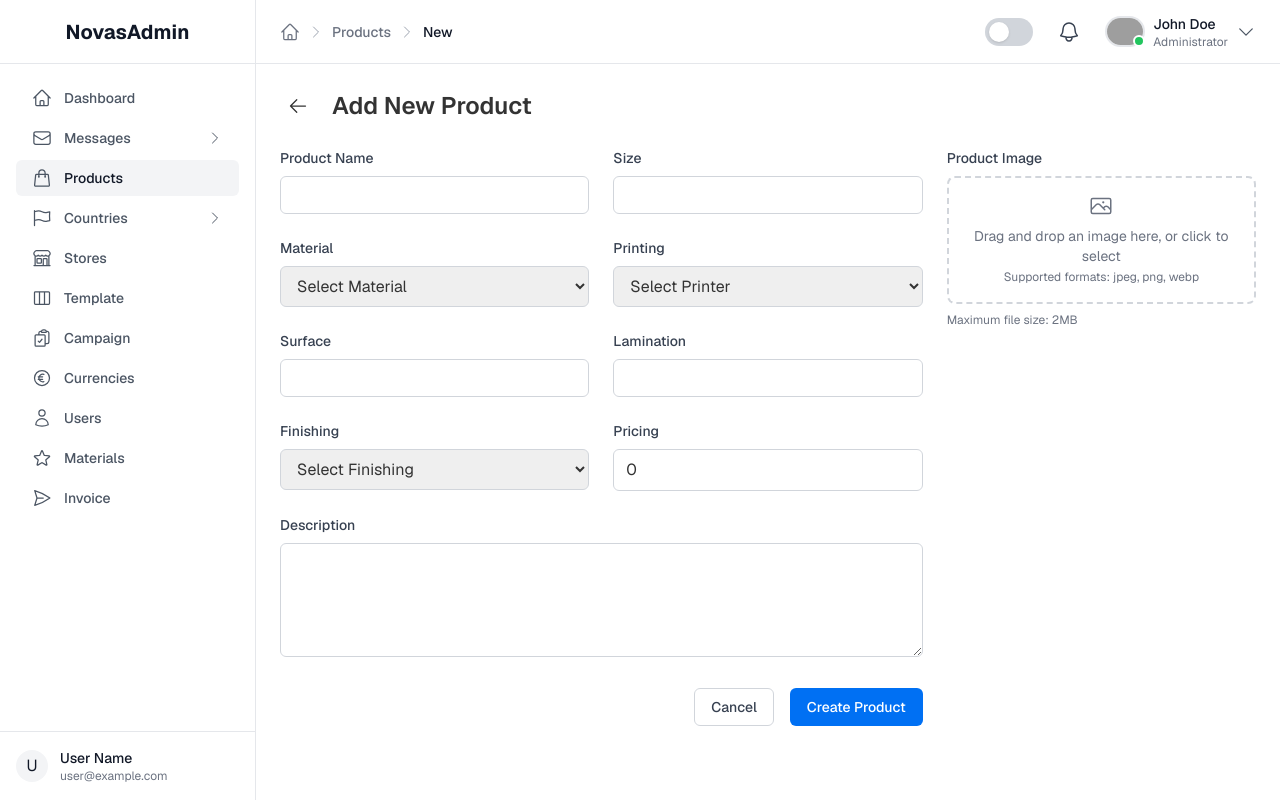
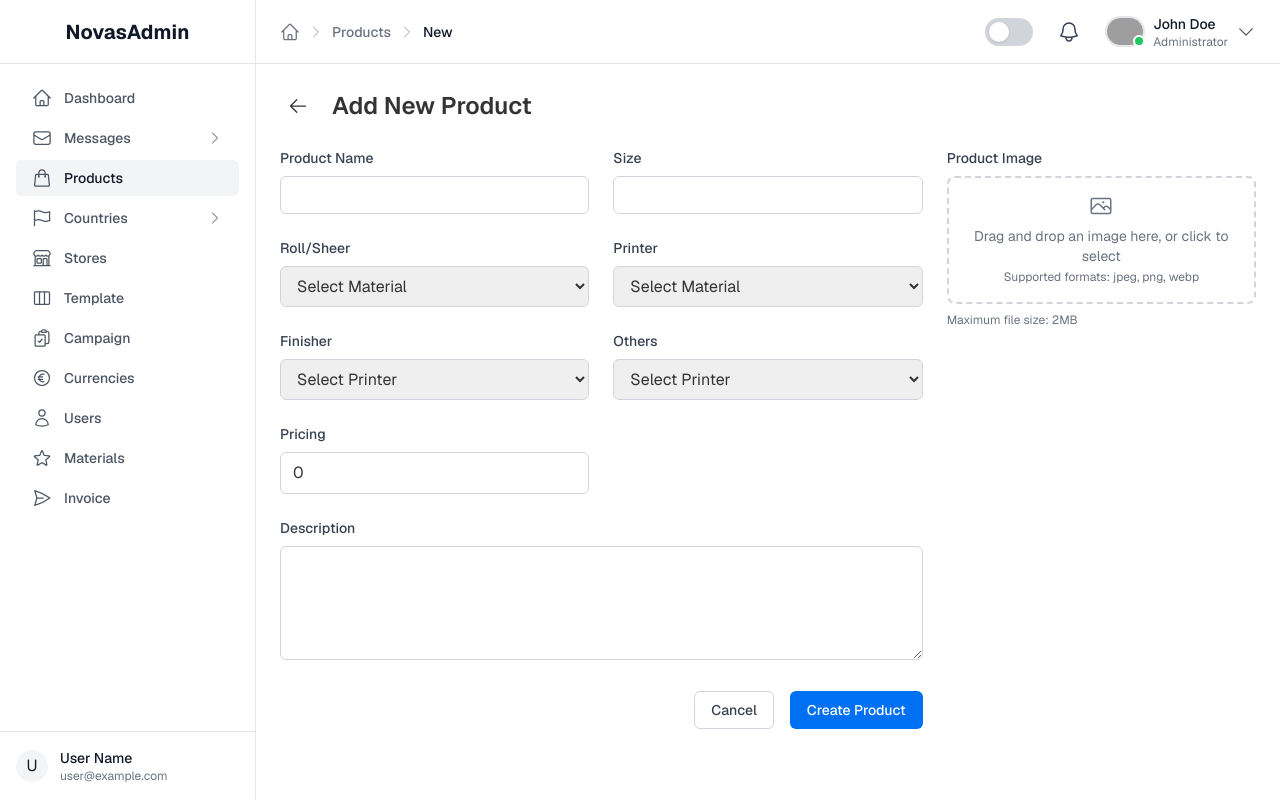
Before and after one commit to einfoengine/novasadmin, a Next.js app: page /products/new in a window 1280 px wide. Built offline with nearby package versions, Linux system fonts and the light colour scheme; grey boxes are pictures that could not be loaded.

Commit message:
Reguild add product in progress.

```diff
--- a/public/data/materisls.json
+++ b/public/data/materials.json
@@ -4,450 +4,450 @@
         "id": "MAT001",
         "name": "Premium Glossy Paper Roll",
         "materialSegment": "roll",
-        "materialType": "roll",
+        "materialType": "roll-to-roll",
         "description": "High-quality glossy paper roll for premium printing",
         "size": "300, 50",
-        "color": "",
+        "color": "White",
         "price": "100"
       },
       {
         "id": "MAT002",
         "name": "Matte Paper Roll",
         "materialSegment": "roll",
-        "materialType": "roll",
+        "materialType": "flatbed",
         "description": "Professional matte finish paper roll",
         "size": "300, 50",
-        "color": "",
+        "color": "White",
         "price": "100"
       },
       {
         "id": "MAT003",
         "name": "Vinyl Roll",
         "materialSegment": "roll",
-        "materialType": "roll",
+        "materialType": "roll-to-roll",
         "description": "Durable vinyl material for outdoor applications",
         "size": "300, 50",
-        "color": "",
+        "color": "White",
         "price": "100"
       },
       {
         "id": "MAT004",
         "name": "Canvas Roll",
         "materialSegment": "roll",
-        "materialType": "roll",
+        "materialType": "roll-to-roll",
         "description": "Artist-grade canvas for fine art printing",
         "size": "300, 50",
-        "color": "",
+        "color": "Natural",
         "price": "100"
       },
       {
         "id": "MAT005",
         "name": "Banner Material Roll",
         "materialSegment": "roll",
-        "materialType": "roll",
+        "materialType": "roll-to-roll",
         "description": "Heavy-duty banner material for large format printing",
         "size": "300, 50",
-        "color": "",
+        "color": "White",
         "price": "100"
       },
       {
         "id": "MAT006",
         "name": "Backlit Film Roll",
         "materialSegment": "roll",
-        "materialType": "roll",
+        "materialType": "roll-to-roll",
         "description": "Translucent film for backlit displays",
         "size": "300, 50",
-        "color": "",
+        "color": "White",
         "price": "100"
       },
       {
         "id": "MAT007",
         "name": "Self-Adhesive Vinyl Roll",
         "materialSegment": "roll",
-        "materialType": "roll",
+        "materialType": "roll-to-roll",
         "description": "Premium self-adhesive vinyl for vehicle wraps",
         "size": "300, 50",
-        "color": "",
+        "color": "White",
         "price": "100"
       },
       {
         "id": "MAT008",
         "name": "Textile Roll",
         "materialSegment": "roll",
-        "materialType": "roll",
+        "materialType": "roll-to-roll",
         "description": "Fabric material for soft signage",
         "size": "300, 50",
-        "color": "",
+        "color": "White",
         "price": "100"
       },
       {
         "id": "MAT009",
         "name": "Photo Paper Roll",
         "materialSegment": "roll",
-        "materialType": "roll",
+        "materialType": "roll-to-roll",
         "description": "Professional photo paper for high-resolution printing",
         "size": "300, 50",
-        "color": "",
+        "color": "White",
         "price": "100"
       },
       {
         "id": "MAT010",
         "name": "Wallpaper Roll",
         "materialSegment": "roll",
-        "materialType": "roll",
+        "materialType": "roll-to-roll",
         "description": "Custom wallpaper material for interior decoration",
         "size": "300, 50",
-        "color": "",
+        "color": "White",
         "price": "100"
       },
       {
         "id": "MAT011",
         "name": "Premium Card Stock Sheet",
         "materialSegment": "sheet",
-        "materialType": "roll",
+        "materialType": "flatbed",
         "description": "High-quality card stock for business cards",
         "size": "300, 50",
-        "color": "",
+        "color": "White",
         "price": "100"
       },
       {
         "id": "MAT012",
         "name": "Photo Paper Sheet",
         "materialSegment": "sheet",
-        "materialType": "roll",
+        "materialType": "flatbed",
         "description": "Professional photo paper sheets",
         "size": "300, 50",
-        "color": "",
+        "color": "White",
         "price": "100"
       },
       {
         "id": "MAT013",
         "name": "Vinyl Sheet",
         "materialSegment": "sheet",
-        "materialType": "roll",
+        "materialType": "flatbed",
         "description": "Premium vinyl sheets for decals",
         "size": "300, 50",
-        "color": "",
+        "color": "White",
         "price": "100"
       },
       {
         "id": "MAT014",
         "name": "Canvas Sheet",
         "materialSegment": "sheet",
-        "materialType": "roll",
+        "materialType": "flatbed",
         "description": "Artist canvas sheets for fine art",
         "size": "300, 50",
-        "color": "",
+        "color": "Natural",
         "price": "100"
       },
       {
         "id": "MAT015",
         "name": "Transparency Sheet",
         "materialSegment": "sheet",
-        "materialType": "roll",
+        "materialType": "flatbed",
         "description": "Clear transparency sheets for overhead projection",
         "size": "300, 50",
-        "color": "",
+        "color": "Clear",
         "price": "100"
       },
       {
         "id": "MAT016",
         "name": "Label Sheet",
         "materialSegment": "sheet",
-        "materialType": "roll",
+        "materialType": "flatbed",
         "description": "Professional label sheets for product labeling",
         "size": "300, 50",
-        "color": "",
+        "color": "White",
         "price": "100"
       },
       {
         "id": "MAT017",
         "name": "Sticker Sheet",
         "materialSegment": "sheet",
-        "materialType": "roll",
+        "materialType": "flatbed",
         "description": "Premium sticker sheets for custom stickers",
         "size": "300, 50",
-        "color": "",
+        "color": "White",
         "price": "100"
       },
       {
         "id": "MAT018",
         "name": "Foil Sheet",
         "materialSegment": "sheet",
-        "materialType": "roll",
+        "materialType": "flatbed",
         "description": "Metallic foil sheets for special effects",
         "size": "300, 50",
-        "color": "",
+        "color": "Silver",
         "price": "100"
       },
       {
         "id": "MAT019",
         "name": "Magnetic Sheet",
         "materialSegment": "sheet",
-        "materialType": "roll",
+        "materialType": "flatbed",
         "description": "Magnetic material for magnetic signs",
         "size": "300, 50",
-        "color": "",
+        "color": "Black",
         "price": "100"
       },
       {
         "id": "MAT020",
         "name": "Acrylic Sheet",
         "materialSegment": "sheet",
-        "materialType": "roll",
+        "materialType": "flatbed",
         "description": "Clear acrylic sheets for signage",
         "size": "300, 50",
-        "color": "",
+        "color": "Clear",
         "price": "100"
       },
       {
         "id": "MAT021",
         "name": "UV Flatbed Printer",
         "materialSegment": "printer",
-        "materialType": "roll",
+        "materialType": "flatbed",
         "description": "Industrial UV flatbed printer for rigid materials",
         "size": "300, 50",
-        "color": "",
+        "color": "Black",
         "price": "100"
       },
       {
         "id": "MAT022",
         "name": "Roll-to-Roll Printer",
         "materialSegment": "printer",
-        "materialType": "roll",
+        "materialType": "roll-to-roll",
         "description": "High-speed roll-to-roll printer for flexible materials",
         "size": "300, 50",
-        "color": "",
+        "color": "Black",
         "price": "100"
       },
       {
         "id": "MAT023",
         "name": "Dye Sublimation Printer",
         "materialSegment": "printer",
-        "materialType": "roll",
+        "materialType": "roll-to-roll",
         "description": "Professional dye sublimation printer for textiles",
         "size": "300, 50",
-        "color": "",
+        "color": "Black",
         "price": "100"
       },
       {
         "id": "MAT024",
         "name": "Latex Printer",
         "materialSegment": "printer",
-        "materialType": "roll",
+        "materialType": "roll-to-roll",
         "description": "Eco-friendly latex printer for indoor applications",
         "size": "300, 50",
-        "color": "",
+        "color": "Black",
         "price": "100"
       },
       {
         "id": "MAT025",
         "name": "Solvent Printer",
         "materialSegment": "printer",
-        "materialType": "roll",
+        "materialType": "roll-to-roll",
         "description": "Industrial solvent printer for outdoor applications",
         "size": "300, 50",
-        "color": "",
+        "color": "Black",
         "price": "100"
       },
       {
         "id": "MAT026",
         "name": "Eco-Solvent Printer",
         "materialSegment": "printer",
-        "materialType": "roll",
+        "materialType": "roll-to-roll",
         "description": "Environmentally friendly eco-solvent printer",
         "size": "300, 50",
-        "color": "",
+        "color": "Black",
         "price": "100"
       },
       {
         "id": "MAT027",
         "name": "UV LED Printer",
         "materialSegment": "printer",
-        "materialType": "roll",
+        "materialType": "flatbed",
         "description": "Energy-efficient UV LED printer",
         "size": "300, 50",
-        "color": "",
+        "color": "Black",
         "price": "100"
       },
       {
         "id": "MAT028",
         "name": "Textile Printer",
         "materialSegment": "printer",
-        "materialType": "roll",
+        "materialType": "roll-to-roll",
         "description": "Specialized printer for fabric materials",
         "size": "300, 50",
-        "color": "",
+        "color": "Black",
         "price": "100"
       },
       {
         "id": "MAT029",
         "name": "Direct-to-Garment Printer",
         "materialSegment": "printer",
-        "materialType": "roll",
+        "materialType": "flatbed",
         "description": "Printer for custom apparel printing",
         "size": "300, 50",
-        "color": "",
+        "color": "Black",
         "price": "100"
       },
       {
         "id": "MAT030",
         "name": "3D Printer",
         "materialSegment": "printer",
-        "materialType": "roll",
+        "materialType": "flatbed",
         "description": "Advanced 3D printer for prototyping",
         "size": "300, 50",
-        "color": "",
+        "color": "Black",
         "price": "100"
       },
       {
         "id": "MAT031",
         "name": "Laminator",
         "materialSegment": "finisher",
-        "materialType": "roll",
+        "materialType": "roll-to-roll",
         "description": "Professional laminating machine",
         "size": "300, 50",
-        "color": "",
+        "color": "Black",
         "price": "100"
       },
       {
         "id": "MAT032",
         "name": "Die Cutter",
         "materialSegment": "finisher",
-        "materialType": "roll",
+        "materialType": "flatbed",
         "description": "Precision die cutting machine",
         "size": "300, 50",
-        "color": "",
+        "color": "Black",
         "price": "100"
       },
       {
         "id": "MAT033",
         "name": "UV Coater",
         "materialSegment": "finisher",
-        "materialType": "roll",
+        "materialType": "flatbed",
         "description": "UV coating machine for glossy finish",
         "size": "300, 50",
-        "color": "",
+        "color": "Black",
         "price": "100"
       },
       {
         "id": "MAT034",
         "name": "Foil Stamping Machine",
         "materialSegment": "finisher",
-        "materialType": "roll",
+        "materialType": "flatbed",
         "description": "Hot foil stamping machine for metallic effects",
         "size": "300, 50",
-        "color": "",
+        "color": "Black",
         "price": "100"
       },
       {
         "id": "MAT035",
         "name": "Embossing Machine",
         "materialSegment": "finisher",
-        "materialType": "roll",
+        "materialType": "flatbed",
         "description": "Professional embossing machine",
         "size": "300, 50",
-        "color": "",
+        "color": "Black",
         "price": "100"
       },
       {
         "id": "MAT036",
         "name": "Spot UV Machine",
         "materialSegment": "finisher",
-        "materialType": "roll",
+        "materialType": "flatbed",
         "description": "Precision spot UV coating machine",
         "size": "300, 50",
-        "color": "",
+        "color": "Black",
         "price": "100"
       },
       {
         "id": "MAT037",
         "name": "Binding Machine",
         "materialSegment": "finisher",
-        "materialType": "roll",
+        "materialType": "flatbed",
         "description": "Professional document binding machine",
         "size": "300, 50",
-        "color": "",
+        "color": "Black",
         "price": "100"
       },
       {
         "id": "MAT038",
         "name": "Folding Machine",
         "materialSegment": "finisher",
-        "materialType": "roll",
+        "materialType": "flatbed",
         "description": "Automatic paper folding machine",
         "size": "300, 50",
-        "color": "",
+        "color": "Black",
         "price": "100"
       },
       {
         "id": "MAT039",
         "name": "Creasing Machine",
         "materialSegment": "finisher",
-        "materialType": "roll",
+        "materialType": "flatbed",
         "description": "Precision creasing machine for packaging",
         "size": "300, 50",
-        "color": "",
+        "color": "Black",
         "price": "100"
       },
       {
         "id": "MAT040",
         "name": "Cutting Plotter",
         "materialSegment": "finisher",
-        "materialType": "roll",
+        "materialType": "flatbed",
         "description": "Computer-controlled cutting plotter",
         "size": "300, 50",
-        "color": "",
+        "color": "Black",
         "price": "100"
       },
       {
         "id": "MAT041",
         "name": "Banner Stand",
-        "materialSegment": "finisher",
-        "materialType": "roll",
+        "materialSegment": "others",
+        "materialType": "N/A",
         "description": "Professional banner stand system",
         "size": "300, 50",
-        "color": "",
+        "color": "Black",
         "price": "100"
       },
       {
         "id": "MAT042",
         "name": "Mounting Press",
-        "materialSegment": "finisher",
-        "materialType": "roll",
+        "materialSegment": "others",
+        "materialType": "N/A",
         "description": "Heat mounting press for rigid materials",
         "size": "300, 50",
-        "color": "",
+        "color": "Black",
         "price": "100"
       },
       {
         "id": "MAT043",
         "name": "Digital Finishing System",
-        "materialSegment": "finisher",
-        "materialType": "roll",
+        "materialSegment": "others",
+        "materialType": "N/A",
         "description": "Complete digital finishing solution",
         "size": "300, 50",
-        "color": "",
+        "color": "Black",
         "price": "100"
       },
       {
         "id": "MAT044",
         "name": "Packaging Machine",
-        "materialSegment": "finisher",
-        "materialType": "roll",
+        "materialSegment": "others",
+        "materialType": "N/A",
         "description": "Automated packaging system",
         "size": "300, 50",
-        "color": "",
+        "color": "Black",
         "price": "100"
       },
       {
         "id": "MAT045",
         "name": "Quality Control System",
-        "materialSegment": "finisher",
-        "materialType": "roll",
+        "materialSegment": "others",
+        "materialType": "N/A",
         "description": "Automated quality control system",
         "size": "300, 50",
-        "color": "",
+        "color": "Black",
         "price": "100"
       }
     ]
--- a/src/components/ProductForm.tsx
+++ b/src/components/ProductForm.tsx
@@ -53,7 +53,7 @@ export default function ProductForm({
   useEffect(() => {
     const fetchMaterials = async () => {
       try {
-        const response = await fetch('/data/materisls.json');
+        const response = await fetch('/data/materials.json');
         const data = await response.json();
         setMaterials(data.materials || []);
       } catch (error) {
@@ -135,11 +135,11 @@ export default function ProductForm({
 
             <div>
               <label className="block text-sm font-medium text-gray-700 mb-2">
-                Material
+                Roll/Sheer
               </label>
               <div className="space-y-2">
                 <select
-                  name="material"
+                  name="roll-sheet"
                   value=""
                   onChange={(e) => handleMultiSelect('material', e.target.value)}
                   className="w-full px-3 py-2 border border-gray-300 rounded-md focus:outline-none focus:ring-2 focus:ring-primary focus:border-transparent"
@@ -188,14 +188,70 @@ export default function ProductForm({
                 )}
               </div>
             </div>
-
+            {/*  */}
             <div>
               <label className="block text-sm font-medium text-gray-700 mb-2">
-                Printing
+                Printer
               </label>
               <div className="space-y-2">
                 <select
-                  name="printing"
+                  name="printer"
+                  value=""
+                  onChange={(e) => handleMultiSelect('material', e.target.value)}
+                  className="w-full px-3 py-2 border border-gray-300 rounded-md focus:outline-none focus:ring-2 focus:ring-primary focus:border-transparent"
+                >
+                  <option value="">Select Material</option>
+                  {rollMaterials.map(material => (
+                    <option
+                      key={material.id}
+                      value={material.id}
+                      disabled={formData.material.includes(material.id)}
+                    >
+                      {material.name}
+                    </option>
+                  ))}
+                  {sheetMaterials.map(material => (
+                    <option
+                      key={material.id}
+                      value={material.id}
+                      disabled={formData.material.includes(material.id)}
+                    >
+                      {material.name}
+                    </option>
+                  ))}
+                </select>
+                {formData.material.length > 0 && (
+                  <div className="mt-2 space-y-2">
+                    {formData.material.map(materialId => {
+                      const material = materials.find(m => m.id === materialId);
+                      return material ? (
+                        <div
+                          key={materialId}
+                          className="flex items-center justify-between bg-gray-50 px-3 py-2 rounded-md"
+                        >
+                          <span className="text-sm">{material.name}</span>
+                          <button
+                            type="button"
+                            onClick={() => removeSelectedItem('material', materialId)}
+                            className="text-red-500 hover:text-red-700"
+                          >
+                            ×
+                          </button>
+                        </div>
+                      ) : null;
+                    })}
+                  </div>
+                )}
+              </div>
+            </div>
+            {/*  */}
+            <div>
+              <label className="block text-sm font-medium text-gray-700 mb-2">
+                Finisher
+              </label>
+              <div className="space-y-2">
+                <select
+                  name="finisher"
                   value=""
                   onChange={(e) => handleMultiSelect('printing', e.target.value)}
                   className="w-full px-3 py-2 border border-gray-300 rounded-md focus:outline-none focus:ring-2 focus:ring-primary focus:border-transparent"
@@ -235,54 +291,54 @@ export default function ProductForm({
                 )}
               </div>
             </div>
-
+            {/*  */}
             <div>
               <label className="block text-sm font-medium text-gray-700 mb-2">
-                Surface
+                Others
               </label>
-              <input
-                type="text"
-                name="surface"
-                value={formData.surface}
-                onChange={handleInputChange}
+              <div className="space-y-2">
+                <select
+                  name="others"
+                  value=""
+                  onChange={(e) => handleMultiSelect('printing', e.target.value)}
                   className="w-full px-3 py-2 border border-gray-300 rounded-md focus:outline-none focus:ring-2 focus:ring-primary focus:border-transparent"
-                required
-              />
-            </div>
-
-            <div>
-              <label className="block text-sm font-medium text-gray-700 mb-2">
-                Lamination
-              </label>
-              <input
-                type="text"
-                name="lamination"
-                value={formData.lamination}
-                onChange={handleInputChange}
-                className="w-full px-3 py-2 border border-gray-300 rounded-md focus:outline-none focus:ring-2 focus:ring-primary focus:border-transparent"
-                required
-              />
-            </div>
-
-            <div>
-              <label className="block text-sm font-medium text-gray-700 mb-2">
-                Finishing
-              </label>
-              <select
-                name="finishing"
-                value={formData.finishing}
-                onChange={handleInputChange}
-                className="w-full px-3 py-2 border border-gray-300 rounded-md focus:outline-none focus:ring-2 focus:ring-primary focus:border-transparent"
-                required
                 >
-                <option value="">Select Finishing</option>
-                {finisherMaterials.map(material => (
-                  <option key={material.id} value={material.id}>
+                  <option value="">Select Printer</option>
+                  {printerMaterials.map(material => (
+                    <option
+                      key={material.id}
+                      value={material.id}
+                      disabled={formData.printing.includes(material.id)}
+                    >
                       {material.name}
                     </option>
                   ))}
                 </select>
+                {formData.printing.length > 0 && (
+                  <div className="mt-2 space-y-2">
+                    {formData.printing.map(printerId => {
+                      const printer = materials.find(m => m.id === printerId);
+                      return printer ? (
+                        <div
+                          key={printerId}
+                          className="flex items-center justify-between bg-gray-50 px-3 py-2 rounded-md"
+                        >
+                          <span className="text-sm">{printer.name}</span>
+                          <button
+                            type="button"
+                            onClick={() => removeSelectedItem('printing', printerId)}
+                            className="text-red-500 hover:text-red-700"
+                          >
+                            ×
+                          </button>
                         </div>
+                      ) : null;
+                    })}
+                  </div>
+                )}
+              </div>
+            </div>
+            {/*  */}
 
             <div>
               <label className="block text-sm font-medium text-gray-700 mb-2">
```
Lines whose indentation alone changed are shown as unchanged.
